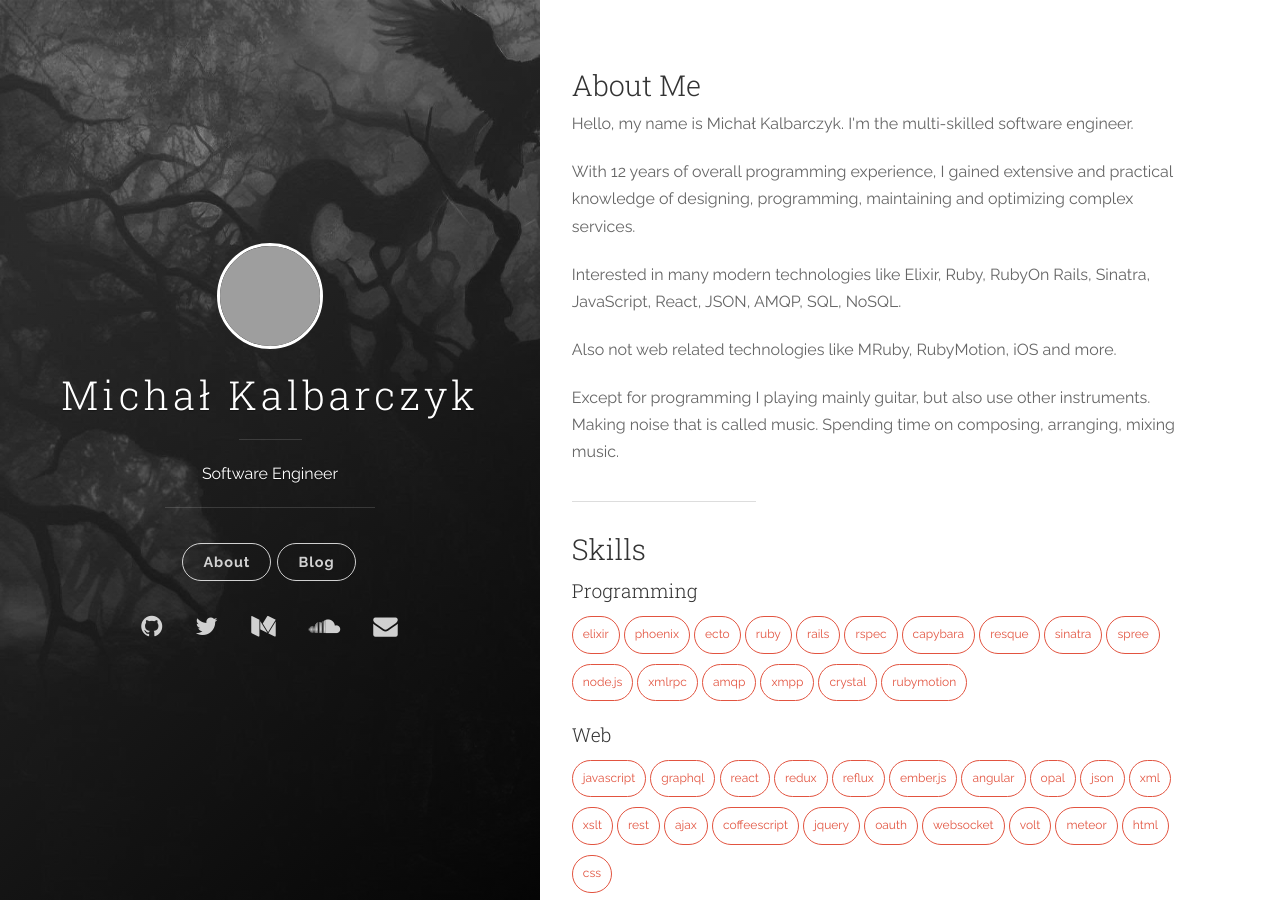
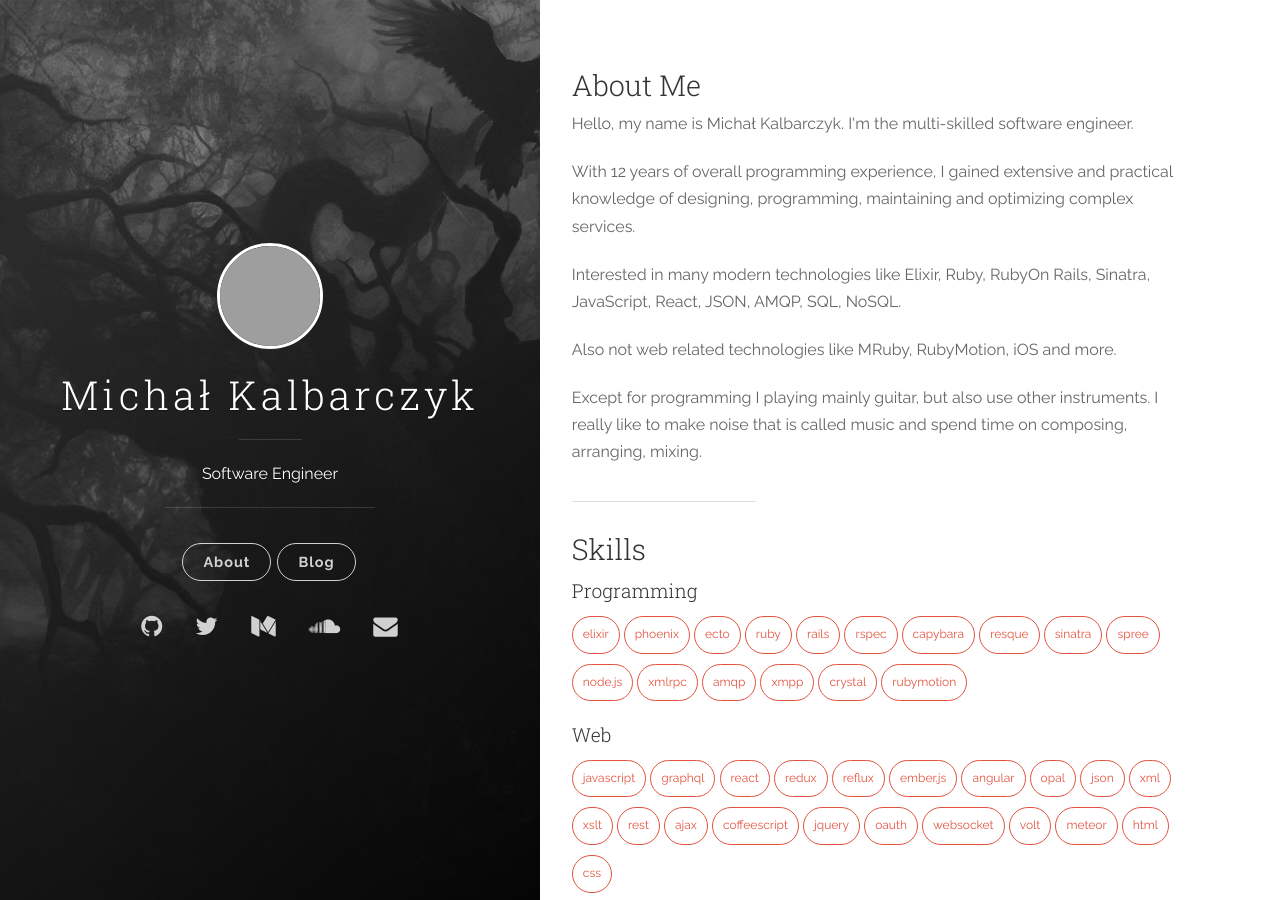
Before and after one commit to fazibear/fazibear.github.io, a Jekyll site: the page built from index.html, in a window 1280 px wide and 900 px high, cut to the strip 0-900 px from the top of the window. Built offline with Jekyll 4.4.1, drawn with Linux system fonts in a browser that asks for light colours; nearby versions of some CDN libraries; grey boxes are pictures that could not be loaded.

Commit message:
Fix about section

```diff
--- a/_includes/about.html
+++ b/_includes/about.html
@@ -4,6 +4,6 @@
   <p>With 12 years of overall programming experience, I gained extensive and practical knowledge of designing, programming, maintaining and optimizing complex services.</p>
   <p>Interested in many modern technologies like Elixir, Ruby, RubyOn Rails, Sinatra, JavaScript, React, JSON, AMQP, SQL, NoSQL.</p>
   <p>Also not web related technologies like MRuby, RubyMotion, iOS and more.</p>
-  <p>Except for programming I playing mainly guitar, but also use other instruments. Making noise that is called music. Spending time on composing, arranging, mixing music.</p>
+  <p>Except for programming I playing mainly guitar, but also use other instruments. I really like to make noise that is called music and spend time on composing, arranging, mixing.</p>
   <hr class="post-list__divider">
 </li>
```
